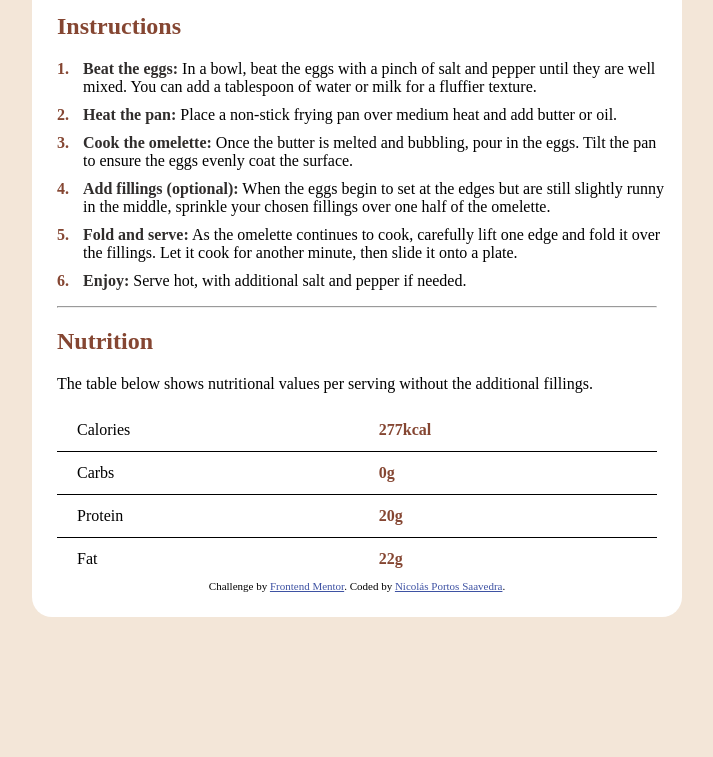
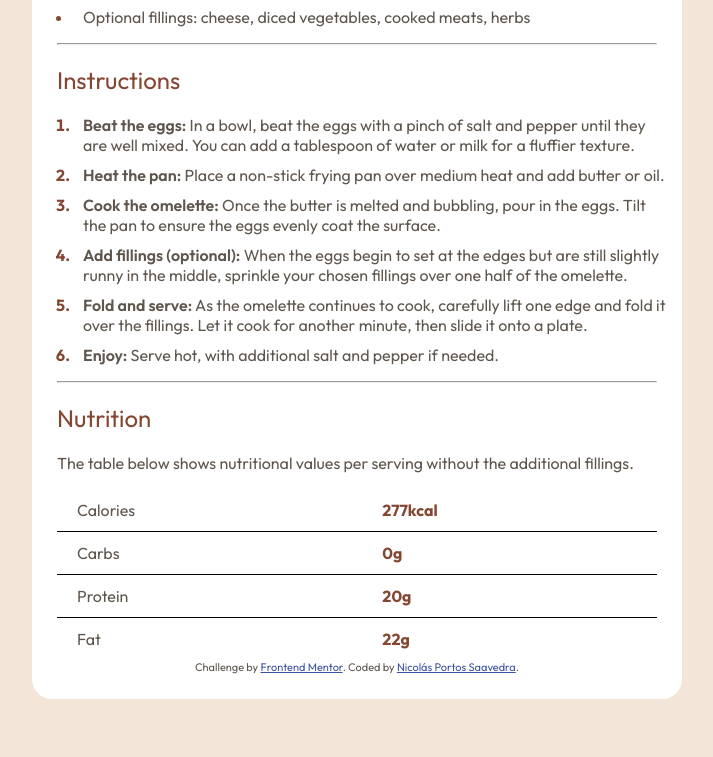
Before and after one commit to nicolas-portos/recipe-page-main, a plain HTML site: page index.html in a window 1280 px wide. Shown: the part 851-1608 px from the top of the page, without its empty margins (283-996 px from the left). Before the commit the page ends 1526 px from the top, so only its background shows below. Drawn offline with Linux system fonts and the light colour scheme.

Commit message:
Added font and change text color

```diff
--- a/index.html
+++ b/index.html
@@ -99,7 +99,7 @@
 
       <div class="attribution">
         Challenge by <a href="https://www.frontendmentor.io?ref=challenge" target="_blank">Frontend Mentor</a>.
-        Coded by <a href="#">Nicolás Portos Saavedra</a>.
+        Coded by <a href="https://github.com/nicolas-portos">Nicolás Portos Saavedra</a>.
       </div>
   </main>
 </body>
--- a/style.css
+++ b/style.css
@@ -1,3 +1,14 @@
+@font-face {
+    font-family: "young-serif";
+    src: url('./assets/fonts/young-serif/YoungSerif-Regular.ttf')format('truetype');
+    font-weight: 400;
+}
+@font-face {
+    font-family: "outfit";
+    src: url('./assets/fonts/outfit/Outfit-VariableFont_wght.ttf')format('truetype');
+    font-weight: 400, 600, 700;
+}
+
 body {
     background-color: hsl(30, 54%, 90%);
     display: flex;
@@ -5,16 +16,18 @@ body {
 }
 
 main {
+    font-family: "outfit";
     margin-top: 50px;
     margin-bottom: 50px;
     background-color: hsl(0, 0%, 100%);
     padding: 25px;
     border-radius: 20px;
     width: 600px;
+    color: hsl(30, 10%, 34%);
 }
 
 strong {
-    color: hsl(24, 5%, 18%);
+    font-weight: 600;
 }
 
 /* Header */
@@ -26,8 +39,15 @@ strong {
 
 /* Titles */
 
+h1 {
+    font-family: "young-serif";
+    font-weight: 400;
+    color: hsl(24, 5%, 18%);
+}
+
 h2 {
     color: hsl(14, 45%, 36%);
+    font-weight: 400;
 }
 
 h3 {
```
